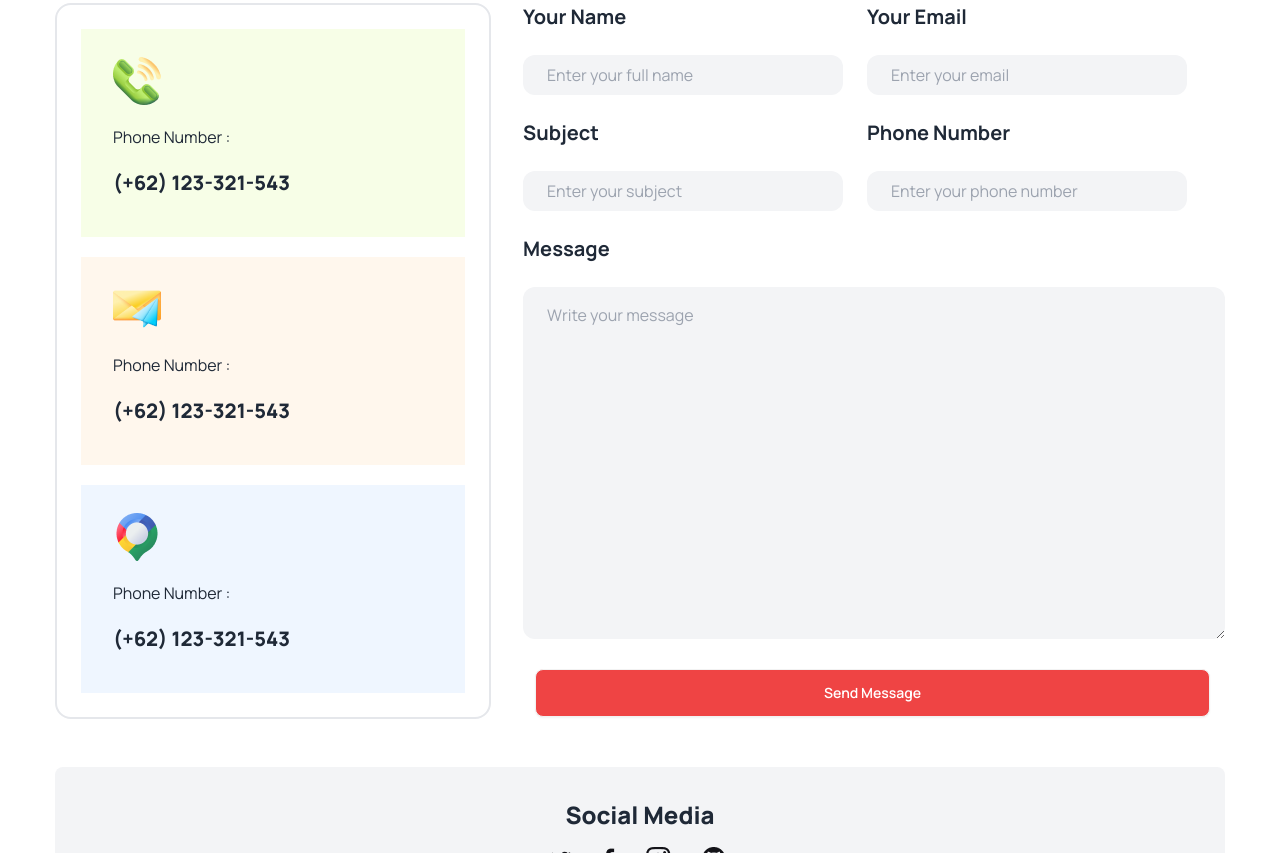
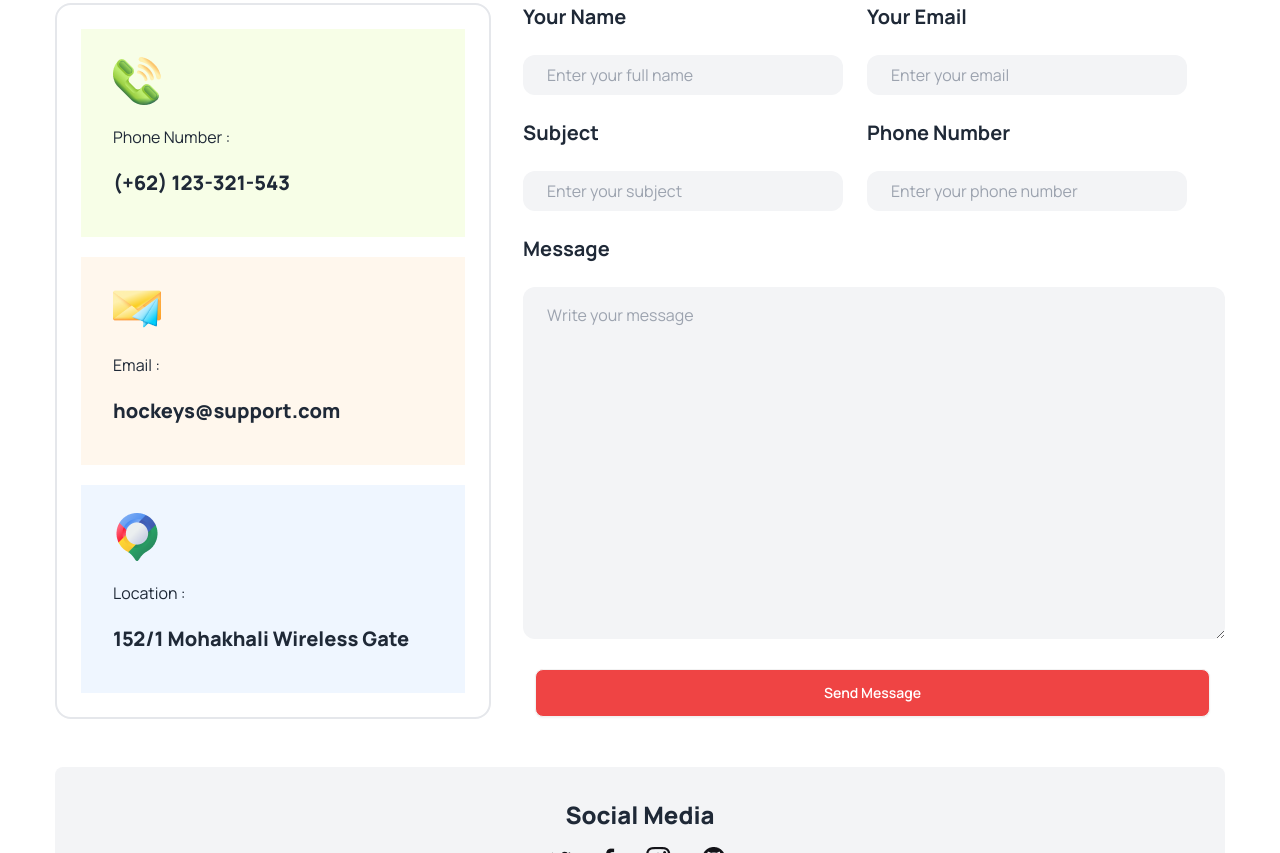
Before and after one commit to zorojuro999/web-week3-assignment, a plain HTML site: page index.html in a window 1280 px wide. Shown: the part 4349-5202 px from the top of the page. Drawn offline with nearby package versions, Linux system fonts and the light colour scheme.

Commit message:
fixed some issues

```diff
--- a/index.html
+++ b/index.html
@@ -101,7 +101,7 @@
       <!-- pro club -->
 
     <section class="my-16">
-      <h2 class="text-center text-4xl font-extrabold lg:pt-28">Professional Hockeys Club</h2>
+      <h2 class="text-center text-3xl lg:text-4xl font-extrabold lg:pt-28">Professional Hockeys Club</h2>
       <p class="text-center text-base font-normal pt-7"> Our players, coaches, and staff work seamlessly to create an environment <br> that fosters growth, discipline, and a winning mentality.</p>
 <!-- first card -->
       <div class="grid gap-6  space-y-6grid-cols-1 lg:grid-cols-4">
@@ -301,7 +301,7 @@
     <hr>
     <section class="mt-9 mb-16 ">
       <h3 class="text-4xl font-extrabold text-center">Clients Question</h3>
-      <p class="p-6 pb-8 text-base font-normal text-center"> Below are some hypothetical client questions along with potential responses:</p>
+      <p class="p-6 pb-8 text-base font-normal text-center"> Below are some hypothetical inquiries along with our potential responses:</p>
       <hr>
       <div class="mt-12 flex flex-col lg:flex-row gap-6 p-8 border-2 rounded-2xl">
         <div class="flex 1">
@@ -386,13 +386,13 @@
            </div>
            <div class="space-y-5 bg-orange-50 w-96 h-52">
             <img class="pt-7 pl-8" src="./Images/Group 1171275318.png" alt="">
-            <p class="pl-8 pb-0 text-base font-normal">Phone Number : </p>
-            <h6 class="pl-8 pt-0 text-xl font-extrabold">(+62) 123-321-543</h6>
+            <p class="pl-8 pb-0 text-base font-normal">Email :</p>
+            <h6 class="pl-8 pt-0 text-xl font-extrabold">hockeys@support.com</h6>
            </div>
            <div class="space-y-5 bg-blue-50 w-96 h-52">
             <img class="pt-7 pl-8" src="./Images/Group 1171275321.png" alt="">
-            <p class="pl-8 pb-0 text-base font-normal">Phone Number : </p>
-            <h6 class="pl-8 pt-0 text-xl font-extrabold">(+62) 123-321-543</h6>
+            <p class="pl-8 pb-0 text-base font-normal">Location : </p>
+            <h6 class="pl-8 pt-0 text-xl font-extrabold">152/1 Mohakhali Wireless Gate</h6>
            </div>
         </div>
         <div>
```
